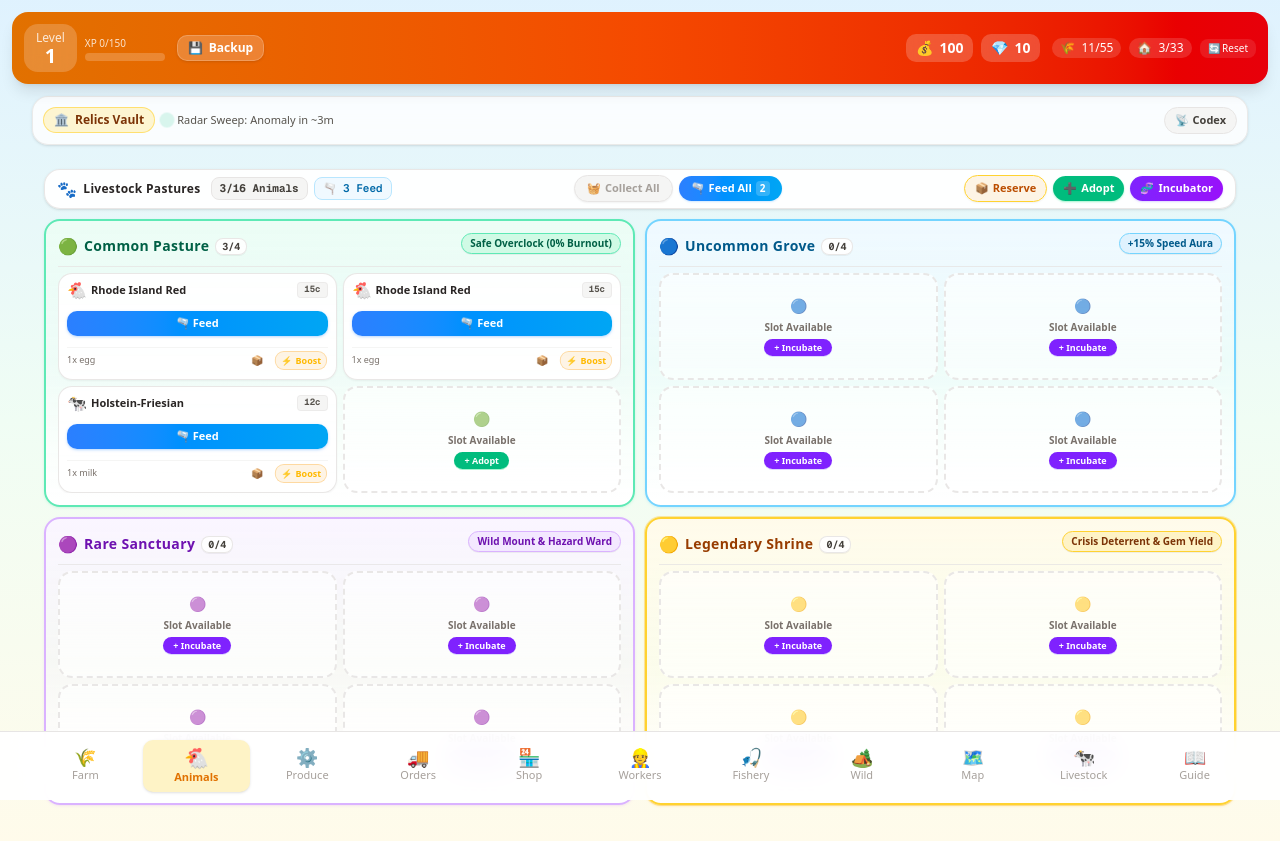
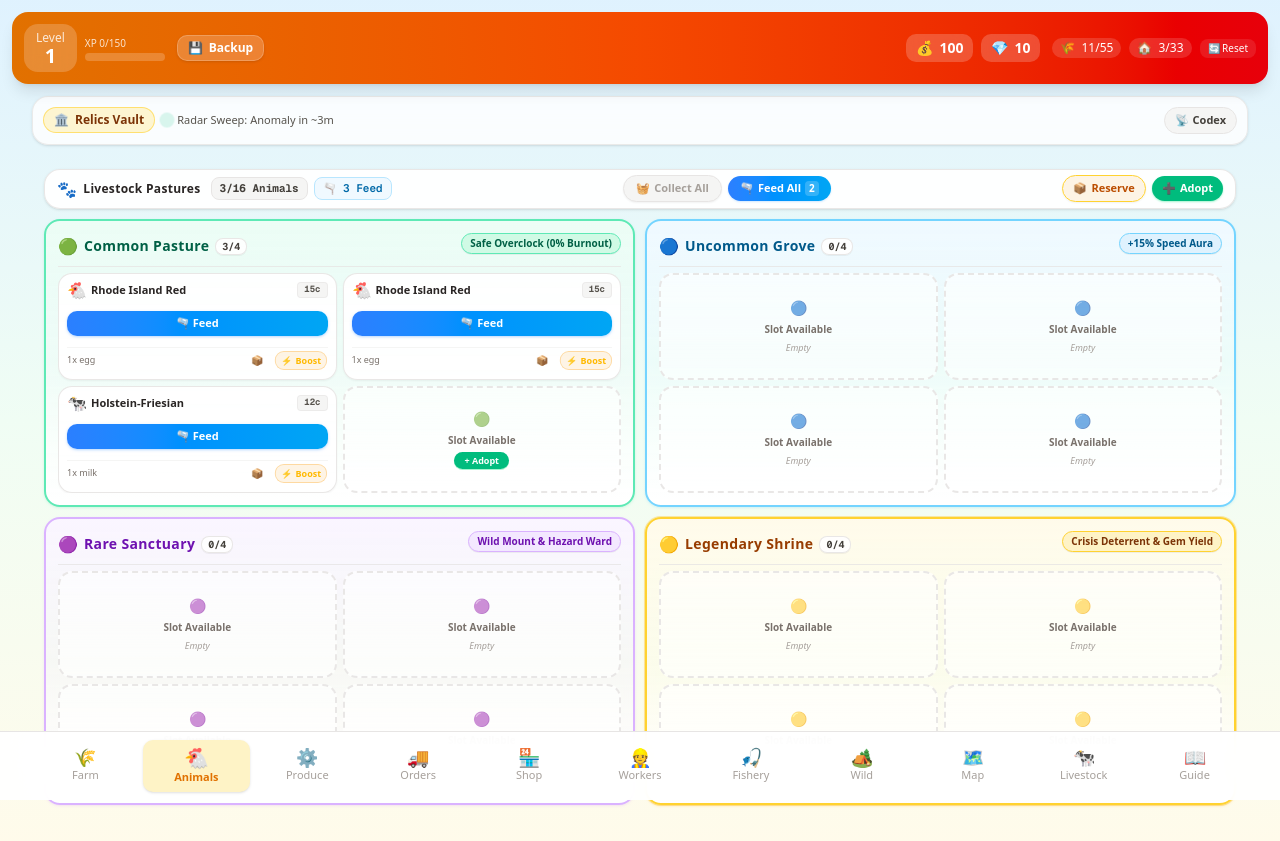
Before and after one commit to abhi543/meadowlands, a Next.js app: page / in a window 1280 px wide. Both pictures are taken after a click on the button "🐔 Animals". Built offline with nearby package versions, Linux system fonts and the light colour scheme.

Commit message:
refactor: move incubator and breeding panel from animals page to livestock page

```diff
--- a/src/components/game/AnimalsTab.tsx
+++ b/src/components/game/AnimalsTab.tsx
@@ -12,7 +12,6 @@ import {
 } from '@/game/data';
 import { TIER_SECTORS, type AnimalTier, type SectorConfig } from '@/types/animals';
 import { OverclockActionMenu } from './OverclockActionMenu';
-import { BreedingModal } from './BreedingModal';
 
 const SPECIES_LIST: AnimalSpecies[] = ['chicken', 'cow', 'sheep', 'pig'];
 const COSTS: Record<AnimalSpecies, number> = { chicken: 50, cow: 150, sheep: 200, pig: 300 };
@@ -43,15 +42,12 @@ export function AnimalsTab() {
     feedAllAnimals,
     collectAllProducts,
     buyAnimal,
-    breedingSlots,
-    activeBreedings,
     livestockReserve = [],
     moveToPasture,
     moveToReserve,
     sellReserveAnimal,
   } = useGameStore();
 
-  const [showBreedingModal, setShowBreedingModal] = useState(false);
   const [showAdoptModal, setShowAdoptModal] = useState(false);
   const [showReserveModal, setShowReserveModal] = useState(false);
   const [, setTick] = useState(0);
@@ -75,7 +71,6 @@ export function AnimalsTab() {
     }
   }
 
-  const readyEggsCount = activeBreedings.filter(b => Date.now() - b.startedAt >= b.durationMs).length;
   const commonAnimalsCount = animals.filter(a => a.tier === 'common').length;
 
   return (
@@ -164,27 +159,6 @@ export function AnimalsTab() {
           >
             <span>➕</span>
             <span className="hidden sm:inline">Adopt</span>
-          </button>
-
-          <button
-            onClick={() => setShowBreedingModal(true)}
-            className={`px-2.5 py-1 rounded-xl text-[11px] font-bold transition-all flex items-center gap-1 shadow-xs ${
-              readyEggsCount > 0
-                ? 'bg-gradient-to-r from-amber-400 to-yellow-400 text-stone-950 font-black animate-pulse shadow-amber-300/50'
-                : 'bg-gradient-to-r from-violet-600 to-purple-600 hover:from-violet-500 hover:to-purple-500 text-white shadow-violet-200 dark:shadow-none'
-            }`}
-          >
-            <span>🧬</span>
-            <span>Incubator</span>
-            {readyEggsCount > 0 ? (
-              <span className="bg-amber-900 text-amber-100 px-1 rounded text-[10px] font-black">
-                {readyEggsCount} Ready!
-              </span>
-            ) : activeBreedings.length > 0 ? (
-              <span className="bg-white/20 px-1 rounded text-[10px] font-semibold">
-                {activeBreedings.length}/{breedingSlots}
-              </span>
-            ) : null}
           </button>
         </div>
       </div>
@@ -372,13 +346,17 @@ export function AnimalsTab() {
                       >
                         + Adopt
                       </button>
+                    ) : livestockReserve.some(a => a.tier === tier) ? (
+                      <button
+                        onClick={() => setShowReserveModal(true)}
+                        className="px-2 py-0.5 text-[9px] font-bold rounded-lg bg-amber-500 hover:bg-amber-600 text-stone-950 font-black shadow-2xs shadow-amber-200 dark:shadow-none transition-all active:scale-95"
+                      >
+                        Deploy ({livestockReserve.filter(a => a.tier === tier).length})
+                      </button>
                     ) : (
-                      <button
-                        onClick={() => setShowBreedingModal(true)}
-                        className="px-2.5 py-0.5 text-[9px] font-bold rounded-lg bg-violet-600 hover:bg-violet-500 text-white shadow-2xs shadow-violet-200 dark:shadow-none transition-all active:scale-95"
-                      >
-                        + Incubate
-                      </button>
+                      <span className="text-[9px] font-medium text-stone-400 dark:text-stone-500 italic">
+                        Empty
+                      </span>
                     )}
                   </div>
                 ))}
@@ -445,9 +423,6 @@ export function AnimalsTab() {
           </div>
         </div>
       )}
-
-      {/* DEDICATED BREEDING & INCUBATOR MODAL */}
-      <BreedingModal isOpen={showBreedingModal} onClose={() => setShowBreedingModal(false)} />
 
       {/* LIVESTOCK RESERVE MODAL */}
       {showReserveModal && (
--- a/src/components/game/BreedingPanel.tsx
+++ b/src/components/game/BreedingPanel.tsx
@@ -1,14 +1,19 @@
 'use client';
 
-import React, { useState } from 'react';
+import React, { useState, useEffect } from 'react';
 import { useGameStore } from '@/game/store';
 import { BreedingModal } from './BreedingModal';
 import { ANIMALS, BREED_REGISTRY, TIER_LABELS } from '@/game/data';
 
 export function BreedingPanel() {
   const [modalOpen, setModalOpen] = useState(false);
-  const { breedingSlots, activeBreedings, animals, claimHatchedAnimal, speedUpBreeding, coins } = useGameStore();
-  const now = Date.now();
+  const { breedingSlots, activeBreedings, animals, claimHatchedAnimal, speedUpBreeding, coins, hatchReveal } = useGameStore();
+  const [now, setNow] = useState(Date.now());
+
+  useEffect(() => {
+    const timer = setInterval(() => setNow(Date.now()), 1000);
+    return () => clearInterval(timer);
+  }, []);
 
   const readyEggs = activeBreedings.filter(b => now - b.startedAt >= b.durationMs);
 
--- a/src/components/game/LivestockMarketPanel.tsx
+++ b/src/components/game/LivestockMarketPanel.tsx
@@ -7,6 +7,7 @@ import {
   livestockBuyPrice, livestockSellPriceForAnimal,
   type AnimalSpecies, type Tier,
 } from '@/game/data';
+import { BreedingPanel } from './BreedingPanel';
 
 const SPECIES_LIST: AnimalSpecies[] = ['chicken', 'cow', 'sheep', 'pig'];
 const TIERS: Tier[] = ['common', 'uncommon', 'rare', 'legendary'];
@@ -35,6 +36,9 @@ export function LivestockMarketPanel() {
           </span>
         )}
       </div>
+
+      {/* Livestock Breeding & Incubator */}
+      <BreedingPanel />
 
       {/* Livestock Reserve Section (Holding Barn) */}
       <div className="bg-gradient-to-r from-stone-50 via-amber-50/30 to-stone-50 dark:from-stone-900 dark:via-amber-950/20 dark:to-stone-900 border-2 border-amber-300/80 dark:border-amber-800/50 rounded-2xl p-3.5 space-y-3 shadow-xs">
```
